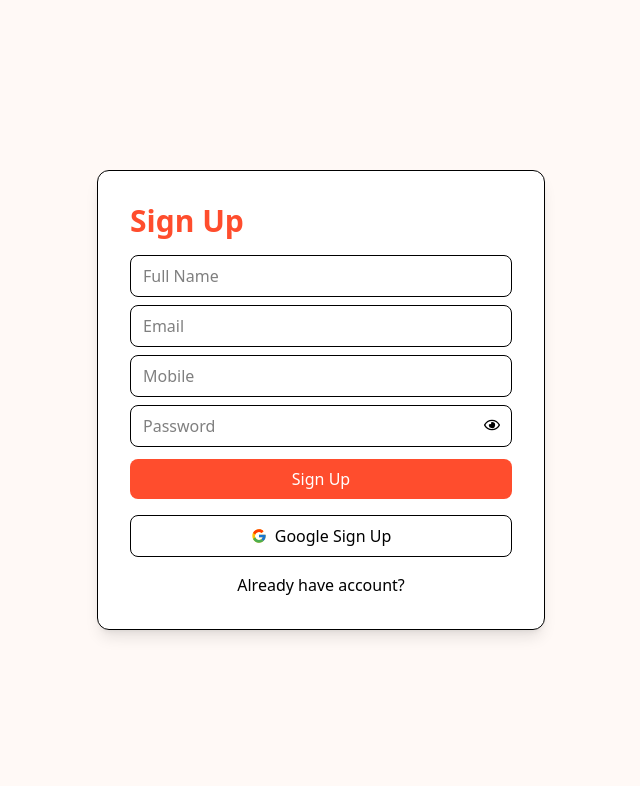
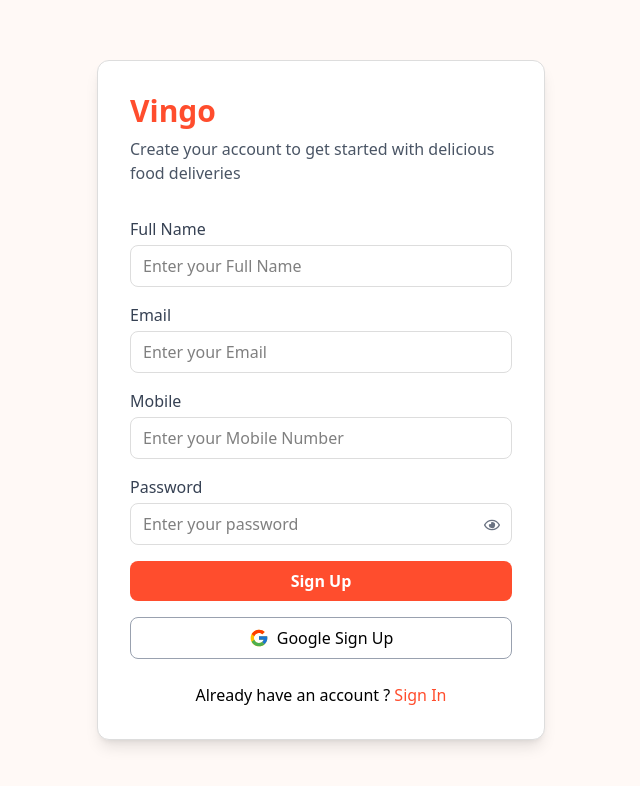
Before and after one commit to Ashwin-1210/Vingo_project, a React (Vite) app in the folder frontend/: page /signup in a window 1280 px wide. Shown: the top 786 px of the page, without its empty margins (319-959 px from the left). Built offline with nearby package versions, Linux system fonts and the light colour scheme; no server answers.

Commit message:
signup ui restore

```diff
--- a/frontend/src/pages/SignIn.jsx
+++ b/frontend/src/pages/SignIn.jsx
@@ -11,11 +11,12 @@
 import { ClipLoader } from "react-spinners";
 import { useDispatch } from "react-redux";
 import { setUserData } from "../redux/userSlice";
+
 function SignIn() {
   const primaryColor = "#ff4d2d";
-  const hoverColor = "#e64323";
   const bgColor = "#fff9f6";
   const borderColor = "#ddd";
+
   const [showPassword, setShowPassword] = useState(false);
   const navigate = useNavigate();
   const [email, setEmail] = useState("");
@@ -23,18 +24,21 @@
   const [err, setErr] = useState("");
   const [loading, setLoading] = useState(false);
   const dispatch = useDispatch();
+
   const handleSignIn = async () => {
     setLoading(true);
     try {
       const result = await axios.post(
         `${serverUrl}/api/auth/signin`,
-        {
-          email,
-          password,
-        },
+        { email, password },
         { withCredentials: true },
       );
+
       dispatch(setUserData(result.data));
+
+      // 🔥 ONLY REQUIRED FIX → refresh login safe
+      localStorage.setItem("user", JSON.stringify(result.data));
+
       setErr("");
       setLoading(false);
     } catch (error) {
@@ -42,91 +46,79 @@
       setLoading(false);
     }
   };
+
   const handleGoogleAuth = async () => {
     const provider = new GoogleAuthProvider();
     const result = await signInWithPopup(auth, provider);
+
     try {
       const { data } = await axios.post(
         `${serverUrl}/api/auth/google-auth`,
-        {
-          email: result.user.email,
-        },
+        { email: result.user.email },
         { withCredentials: true },
       );
+
       dispatch(setUserData(data));
+
+      // 🔥 refresh fix
+      localStorage.setItem("user", JSON.stringify(data));
     } catch (error) {
       console.log(error);
     }
   };
+
   return (
     <div
       className="min-h-screen w-full flex items-center justify-center p-4"
       style={{ backgroundColor: bgColor }}
     >
       <div
-        className={`bg-white rounded-xl shadow-lg w-full max-w-md p-8 border-[1px] `}
-        style={{
-          border: `1px solid ${borderColor}`,
-        }}
+        className="bg-white rounded-xl shadow-lg w-full max-w-md p-8 border-[1px]"
+        style={{ border: `1px solid ${borderColor}` }}
       >
-        <h1
-          className={`text-3xl font-bold mb-2 `}
-          style={{ color: primaryColor }}
-        >
+        <h1 className="text-3xl font-bold mb-2" style={{ color: primaryColor }}>
           Vingo
         </h1>
         <p className="text-gray-600 mb-8">
-          {" "}
           Sign In to your account to get started with delicious food deliveries
         </p>
 
-        {/* email */}
-
+        {/* Email */}
         <div className="mb-4">
-          <label
-            htmlFor="email"
-            className="block text-gray-700 font-medium mb-1"
-          >
-            Email
-          </label>
+          <label className="block text-gray-700 font-medium mb-1">Email</label>
           <input
             type="email"
-            className="w-full border rounded-lg px-3 py-2 focus:outline-none "
+            className="w-full border rounded-lg px-3 py-2 focus:outline-none"
             placeholder="Enter your Email"
             style={{ border: `1px solid ${borderColor}` }}
             onChange={(e) => setEmail(e.target.value)}
             value={email}
-            required
           />
         </div>
-        {/* password*/}
 
+        {/* Password */}
         <div className="mb-4">
-          <label
-            htmlFor="password"
-            className="block text-gray-700 font-medium mb-1"
-          >
+          <label className="block text-gray-700 font-medium mb-1">
             Password
           </label>
           <div className="relative">
             <input
-              type={`${showPassword ? "text" : "password"}`}
-              className="w-full border rounded-lg px-3 py-2 focus:outline-none pr-10"
+              type={showPassword ? "text" : "password"}
+              className="w-full border rounded-lg px-3 py-2 pr-10 focus:outline-none"
               placeholder="Enter your password"
               style={{ border: `1px solid ${borderColor}` }}
               onChange={(e) => setPassword(e.target.value)}
               value={password}
-              required
             />
-
             <button
-              className="absolute right-3 cursor-pointer top-[14px] text-gray-500"
+              className="absolute right-3 top-[14px] text-gray-500"
               onClick={() => setShowPassword((prev) => !prev)}
             >
               {!showPassword ? <FaRegEye /> : <FaRegEyeSlash />}
             </button>
           </div>
         </div>
+
         <div
           className="text-right mb-4 cursor-pointer text-[#ff4d2d] font-medium"
           onClick={() => navigate("/forgot-password")}
@@ -135,21 +127,23 @@
         </div>
 
         <button
-          className={`w-full font-semibold py-2 rounded-lg transition duration-200 bg-[#ff4d2d] text-white hover:bg-[#e64323] cursor-pointer`}
+          className="w-full font-semibold py-2 rounded-lg bg-[#ff4d2d] text-white hover:bg-[#e64323]"
           onClick={handleSignIn}
           disabled={loading}
         >
           {loading ? <ClipLoader size={20} color="white" /> : "Sign In"}
         </button>
+
         {err && <p className="text-red-500 text-center my-[10px]">*{err}</p>}
 
         <button
-          className="w-full mt-4 flex items-center justify-center gap-2 border rounded-lg px-4 py-2 transition cursor-pointer duration-200 border-gray-400 hover:bg-gray-100"
+          className="w-full mt-4 flex items-center justify-center gap-2 border rounded-lg px-4 py-2 border-gray-400 hover:bg-gray-100"
           onClick={handleGoogleAuth}
         >
           <FcGoogle size={20} />
           <span>Sign In with Google</span>
         </button>
+
         <p
           className="text-center mt-6 cursor-pointer"
           onClick={() => navigate("/signup")}
--- a/frontend/src/pages/SignUp.jsx
+++ b/frontend/src/pages/SignUp.jsx
@@ -1,5 +1,7 @@
-import React, { useState } from "react";
-import { FaRegEye, FaRegEyeSlash } from "react-icons/fa";
+import React from "react";
+import { useState } from "react";
+import { FaRegEye } from "react-icons/fa";
+import { FaRegEyeSlash } from "react-icons/fa";
 import { FcGoogle } from "react-icons/fc";
 import { useNavigate } from "react-router-dom";
 import axios from "axios";
@@ -11,16 +13,19 @@
 import { setUserData } from "../redux/userSlice";
 
 function SignUp() {
-  const navigate = useNavigate();
-  const dispatch = useDispatch();
+  const primaryColor = "#ff4d2d";
+  const bgColor = "#fff9f6";
+  const borderColor = "#ddd";
 
   const [showPassword, setShowPassword] = useState(false);
+  const navigate = useNavigate();
   const [fullName, setFullName] = useState("");
   const [email, setEmail] = useState("");
+  const [mobile, setMobile] = useState("");
   const [password, setPassword] = useState("");
-  const [mobile, setMobile] = useState("");
   const [err, setErr] = useState("");
   const [loading, setLoading] = useState(false);
+  const dispatch = useDispatch();
 
   const handleSignUp = async () => {
     setLoading(true);
@@ -32,7 +37,8 @@
       );
 
       dispatch(setUserData(result.data));
-      localStorage.setItem("user", JSON.stringify(result.data)); // 🔥 persist login
+      localStorage.setItem("user", JSON.stringify(result.data)); // auth persist
+      setErr("");
       navigate("/");
     } catch (error) {
       setErr(error?.response?.data?.message);
@@ -41,7 +47,7 @@
   };
 
   const handleGoogleAuth = async () => {
-    if (!mobile) return setErr("Mobile required");
+    if (!mobile) return setErr("mobile no is required");
 
     const provider = new GoogleAuthProvider();
     const result = await signInWithPopup(auth, provider);
@@ -67,68 +73,113 @@
   };
 
   return (
-    <div className="min-h-screen flex items-center justify-center p-4 bg-[#fff9f6]">
-      <div className="bg-white rounded-xl shadow-lg w-full max-w-md p-8 border">
-        <h1 className="text-3xl font-bold mb-4 text-[#ff4d2d]">Sign Up</h1>
+    <div
+      className="min-h-screen w-full flex items-center justify-center p-4"
+      style={{ backgroundColor: bgColor }}
+    >
+      <div
+        className="bg-white rounded-xl shadow-lg w-full max-w-md p-8 border-[1px]"
+        style={{ border: `1px solid ${borderColor}` }}
+      >
+        {/* SAME HEADER AS SIGNIN */}
+        <h1 className="text-3xl font-bold mb-2" style={{ color: primaryColor }}>
+          Vingo
+        </h1>
+        <p className="text-gray-600 mb-8">
+          Create your account to get started with delicious food deliveries
+        </p>
 
+        {/* FULL NAME */}
+        <div className="mb-4">
+          <label className="block text-gray-700 font-medium mb-1">
+            Full Name
+          </label>
           <input
-          placeholder="Full Name"
-          className="w-full border rounded-lg px-3 py-2 mb-2"
+            type="text"
+            className="w-full border rounded-lg px-3 py-2 focus:outline-none"
+            placeholder="Enter your Full Name"
+            style={{ border: `1px solid ${borderColor}` }}
+            onChange={(e) => setFullName(e.target.value)}
             value={fullName}
-          onChange={(e) => setFullName(e.target.value)}
           />
+        </div>
 
+        {/* EMAIL */}
+        <div className="mb-4">
+          <label className="block text-gray-700 font-medium mb-1">Email</label>
           <input
-          placeholder="Email"
-          className="w-full border rounded-lg px-3 py-2 mb-2"
+            type="email"
+            className="w-full border rounded-lg px-3 py-2 focus:outline-none"
+            placeholder="Enter your Email"
+            style={{ border: `1px solid ${borderColor}` }}
+            onChange={(e) => setEmail(e.target.value)}
             value={email}
-          onChange={(e) => setEmail(e.target.value)}
           />
+        </div>
 
+        {/* MOBILE */}
+        <div className="mb-4">
+          <label className="block text-gray-700 font-medium mb-1">Mobile</label>
           <input
-          placeholder="Mobile"
-          className="w-full border rounded-lg px-3 py-2 mb-2"
+            type="text"
+            className="w-full border rounded-lg px-3 py-2 focus:outline-none"
+            placeholder="Enter your Mobile Number"
+            style={{ border: `1px solid ${borderColor}` }}
+            onChange={(e) => setMobile(e.target.value)}
             value={mobile}
-          onChange={(e) => setMobile(e.target.value)}
           />
+        </div>
 
-        <div className="relative mb-3">
+        {/* PASSWORD */}
+        <div className="mb-4">
+          <label className="block text-gray-700 font-medium mb-1">
+            Password
+          </label>
+          <div className="relative">
             <input
               type={showPassword ? "text" : "password"}
-            placeholder="Password"
-            className="w-full border rounded-lg px-3 py-2 pr-10"
+              className="w-full border rounded-lg px-3 py-2 pr-10 focus:outline-none"
+              placeholder="Enter your password"
+              style={{ border: `1px solid ${borderColor}` }}
+              onChange={(e) => setPassword(e.target.value)}
               value={password}
-            onChange={(e) => setPassword(e.target.value)}
             />
             <button
-            className="absolute right-3 top-3"
-            onClick={() => setShowPassword(!showPassword)}
+              className="absolute right-3 top-[14px] text-gray-500"
+              onClick={() => setShowPassword((prev) => !prev)}
             >
-            {showPassword ? <FaRegEyeSlash /> : <FaRegEye />}
+              {!showPassword ? <FaRegEye /> : <FaRegEyeSlash />}
             </button>
           </div>
+        </div>
 
+        {/* SIGN UP BUTTON — SAME STYLE AS SIGNIN */}
         <button
+          className="w-full font-semibold py-2 rounded-lg bg-[#ff4d2d] text-white hover:bg-[#e64323]"
           onClick={handleSignUp}
-          className="w-full bg-[#ff4d2d] text-white py-2 rounded-lg"
+          disabled={loading}
         >
-          {loading ? <ClipLoader size={18} color="white" /> : "Sign Up"}
+          {loading ? <ClipLoader size={20} color="white" /> : "Sign Up"}
         </button>
 
-        {err && <p className="text-red-500 text-center mt-2">{err}</p>}
+        {err && <p className="text-red-500 text-center my-[10px]">*{err}</p>}
 
+        {/* GOOGLE BUTTON — SAME */}
         <button
+          className="w-full mt-4 flex items-center justify-center gap-2 border rounded-lg px-4 py-2 border-gray-400 hover:bg-gray-100"
           onClick={handleGoogleAuth}
-          className="w-full mt-4 flex items-center justify-center gap-2 border rounded-lg py-2"
         >
-          <FcGoogle /> Google Sign Up
+          <FcGoogle size={20} />
+          <span>Google Sign Up</span>
         </button>
 
+        {/* NAV TEXT — SAME STYLE */}
         <p
-          className="text-center mt-4 cursor-pointer"
+          className="text-center mt-6 cursor-pointer"
           onClick={() => navigate("/signin")}
         >
-          Already have account?
+          Already have an account ?{" "}
+          <span className="text-[#ff4d2d]">Sign In</span>
         </p>
       </div>
     </div>
```
Lines whose indentation alone changed are shown as unchanged.
